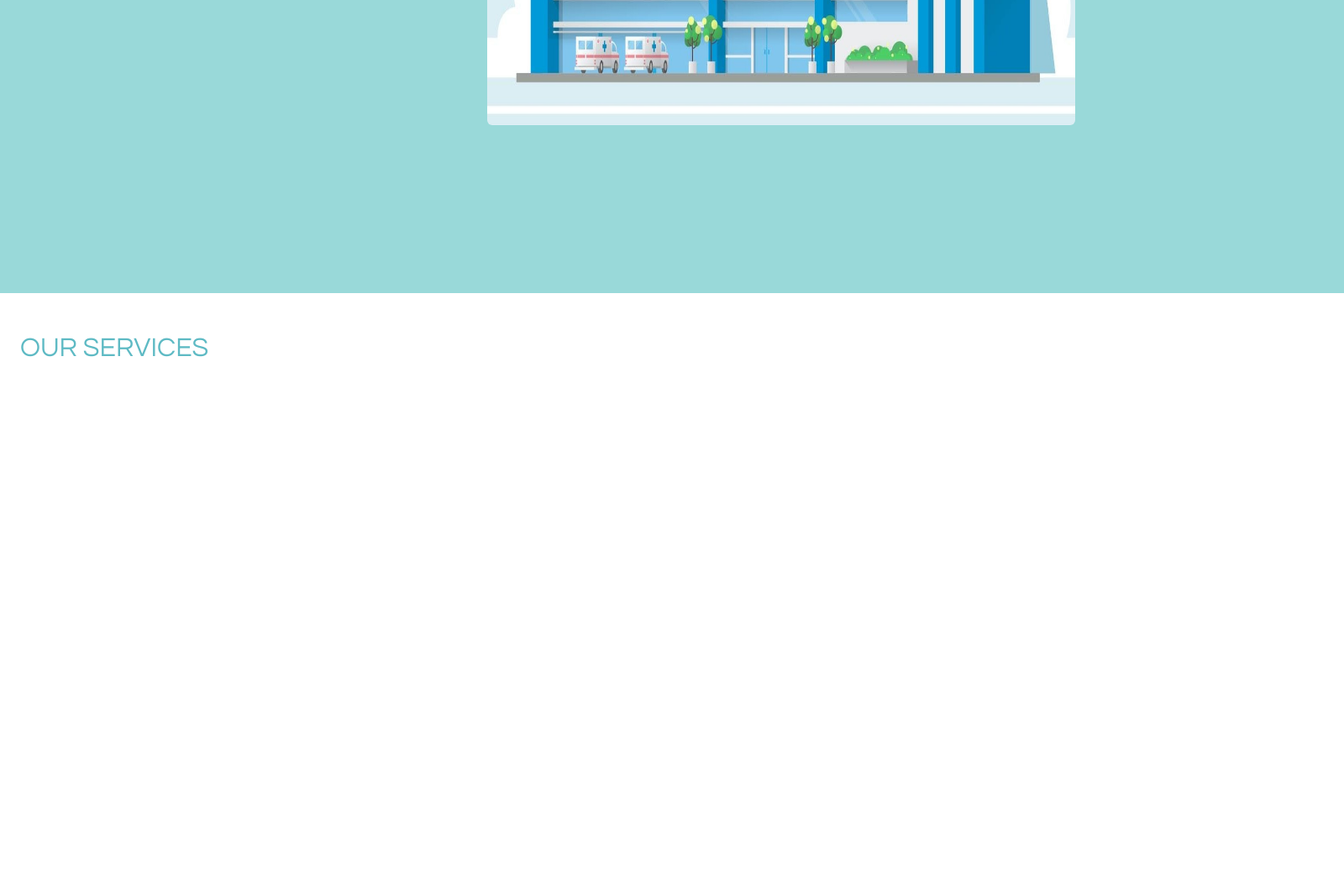
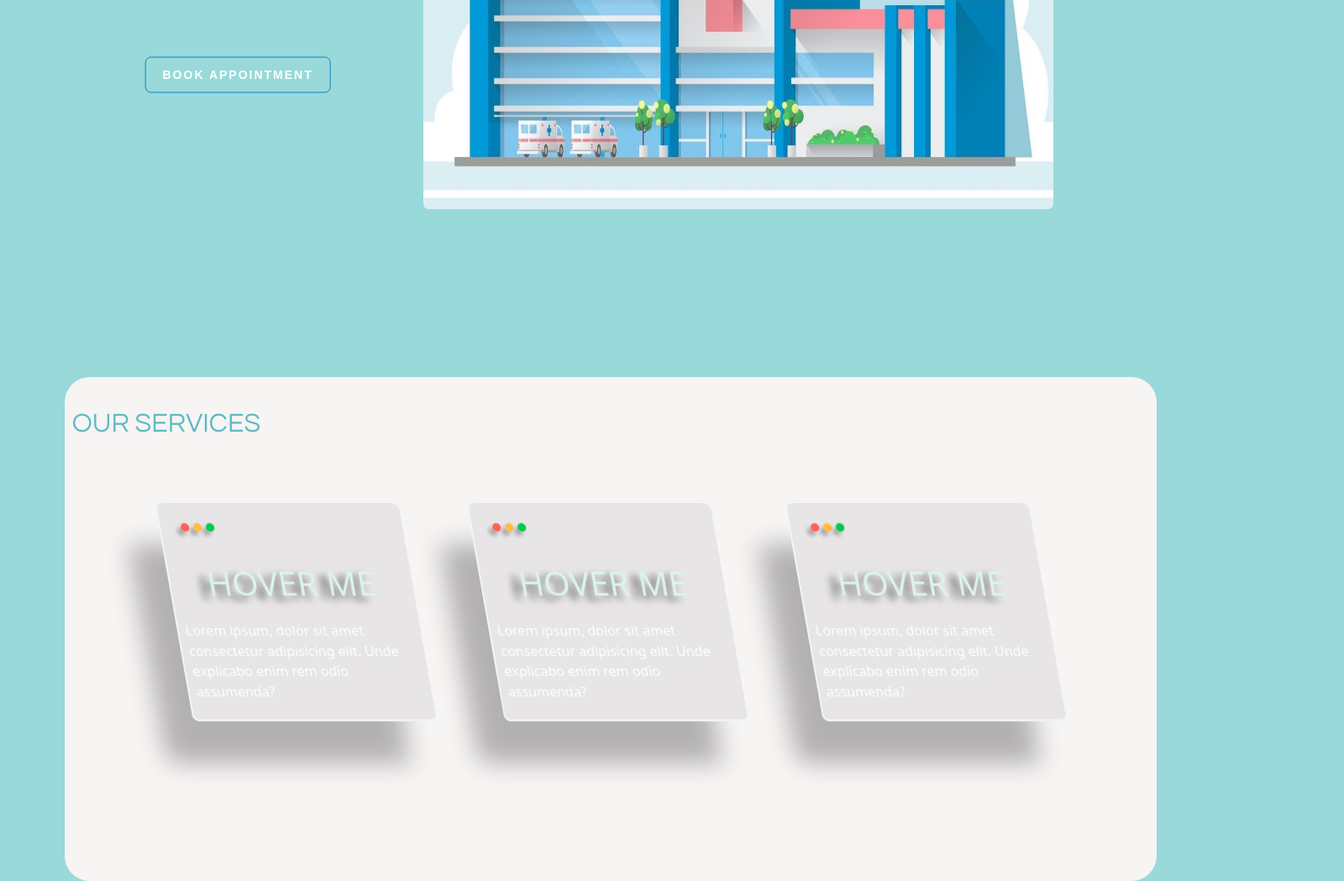
Before and after one commit to nehahaveri/Summer_2023_Project, a plain HTML site: page placebo.html in a window 1280 px wide. Shown: the part 471-1520 px from the top of the page at 84% size, 1600 px wide, since content can reach past the window. Drawn offline with nearby package versions, Linux system fonts and the light colour scheme.

Commit message:
our services update

```diff
--- a/placebo.html
+++ b/placebo.html
@@ -24,6 +24,8 @@
     }
 
     .navbar-logo {
+      position: absolute;
+      left: 10%;
       font-weight: bold;
       font-size: 34px;
     }
@@ -82,7 +84,7 @@
     }
 
     .header {
-  font-size: 100px;
+  font-size: 120px;
   font-family: 'Questrial', sans-serif;
   color: #fff;
   position: absolute;
@@ -97,7 +99,7 @@
   color: #080808;
   position: absolute;
   top: 55%;
-  left: 13%;
+  left: 15%;
   transform: translate(-25%, -50%)
   }
 
@@ -124,11 +126,242 @@
  .spart{
   position: absolute;
   bottom: -90%;
-  height: 700px;
-  width: 1600px;
+  height: 600px;
+  width: 1300px;
   background-color: #fff;
+  left: 6%;
+  border-radius: 30px;
+  background: #f7f4f4;
+  box-shadow: 15px 15px 30px #bebebe,
+               -15px -15px -30px #ffffff;
+
+
+
+
 
  }
+
+ button {
+  position: relative;
+  padding: 10px 20px;
+  border-radius: 7px;
+  border: 1px solid rgb(8, 134, 202);
+  font-size: 14px;
+  text-transform: uppercase;
+  font-weight: 600;
+  letter-spacing: 2px;
+  background: transparent;
+  color: #fff;
+  overflow: hidden;
+  box-shadow: 0 0 0 0 transparent;
+  -webkit-transition: all 0.2s ease-in;
+  -moz-transition: all 0.2s ease-in;
+  transition: all 0.2s ease-in;
+}
+
+button:hover {
+  background: rgb(6, 153, 207);
+  box-shadow: 0 0 30px 5px rgba(6, 153, 206, 0.815);
+  -webkit-transition: all 0.2s ease-out;
+  -moz-transition: all 0.2s ease-out;
+  transition: all 0.2s ease-out;
+}
+
+button:hover::before {
+  -webkit-animation: sh02 0.5s 0s linear;
+  -moz-animation: sh02 0.5s 0s linear;
+  animation: sh02 0.5s 0s linear;
+}
+
+button::before {
+  content: '';
+  display: block;
+  width: 0px;
+  height: 86%;
+  position: absolute;
+  top: 7%;
+  left: 0%;
+  opacity: 0;
+  background: #fff;
+  box-shadow: 0 0 50px 30px #fff;
+  -webkit-transform: skewX(-20deg);
+  -moz-transform: skewX(-20deg);
+  -ms-transform: skewX(-20deg);
+  -o-transform: skewX(-20deg);
+  transform: skewX(-20deg);
+}
+
+@keyframes sh02 {
+  from {
+    opacity: 0;
+    left: 0%;
+  }
+
+  50% {
+    opacity: 1;
+  }
+
+  to {
+    opacity: 0;
+    left: 100%;
+  }
+}
+
+button:active {
+  box-shadow: 0 0 0 0 transparent;
+  -webkit-transition: box-shadow 0.2s ease-in;
+  -moz-transition: box-shadow 0.2s ease-in;
+  transition: box-shadow 0.2s ease-in;
+}
+
+.bu{
+  position: absolute;
+  top: 70%;
+  left: 17.8%;
+  transform: translate(-25%, -50%)
+
+}
+
+.card1 {
+  width: 12rem;
+  cursor: pointer;
+}
+
+.content {
+  text-align: center;
+  position: relative;
+  transition: all 2.25s;
+  background-color: rgb(127, 204, 240);
+  padding: 5em;
+  transform-style: preserve-3d;
+}
+
+.card1:hover .content {
+  transform: rotateY(0.5turn);
+}
+
+.front,
+.back {
+  position: absolute;
+  top: 0;
+  left: 0;
+  bottom: 0;
+  right: 0;
+  padding: 2em;
+  transform-style: preserve-3d;
+  backface-visibility: hidden;
+}
+
+.title {
+  transform: translateZ(5rem);
+  font-size: 2rem;
+}
+
+.subtitle {
+  transform: translateZ(2rem);
+}
+
+.back {
+  transform: rotateY(0.5turn);
+  background-color: #009bff;
+}
+
+.description {
+  transform: translateZ(3rem);
+}
+
+.card1 {
+  width: 290px;
+  height: 260px;
+  padding: 0.5rem;
+  background: rgba(198, 198, 198, 0.34);
+  border-radius: 8px;
+  backdrop-filter: blur(5px);
+  border-bottom: 3px solid rgba(255, 255, 255, 0.440);
+  border-left: 2px  rgba(255, 255, 255, 0.545) outset;
+  box-shadow: -40px 50px 30px rgba(0, 0, 0, 0.280);
+  transform: skewX(10deg);
+  transition: .4s;
+  overflow: hidden;
+  color: white;
+}
+
+.card1:hover {
+  height: 390px;
+  transform: skew(0deg);
+}
+
+.align {
+  padding: 1rem;
+  display: flex;
+  flex-direction: row;
+  gap: 5px;
+  align-self: flex-start;
+}
+
+.red {
+  width: 10px;
+  height: 10px;
+  border-radius: 50%;
+  background-color: #ff605c;
+  box-shadow: -5px 5px 5px rgba(0, 0, 0, 0.280);
+}
+
+.yellow {
+  width: 10px;
+  height: 10px;
+  border-radius: 50%;
+  background-color: #ffbd44;
+  box-shadow: -5px 5px 5px rgba(0, 0, 0, 0.280);
+}
+
+.green {
+  width: 10px;
+  height: 10px;
+  border-radius: 50%;
+  background-color: #00ca4e;
+  box-shadow: -5px 5px 5px rgba(0, 0, 0, 0.280);
+}
+
+.card1 h1 {
+  text-align: center;
+  margin: 1.3rem;
+  color: rgb(218, 244, 237);
+  text-shadow: -10px 5px 10px rgba(0, 0, 0, 0.573);
+}
+
+.carr {
+  position: absolute;
+  top: 25%;
+  left: 10%;
+}
+.carr2 {
+  position: absolute;
+  top: 25%;
+  right: 10%;
+}
+
+.carr1 {
+  position: absolute;
+  top: 25%;
+  left: 38.57%;
+}
+
+.rounded {
+  position: absolute;
+  bottom: 10%;
+  right: 2%;
+
+}
+
+
+
+
+
+
+
+
+
 
 
 
@@ -140,7 +373,7 @@
 
   <div id="app">
     <div class="navbar">
-      <img src="logo.png" class="img-thumbnail" alt="." width="100" height="100">
+      <img src="logo.png" class="img-thumbnail" alt="." width="120" height="120">
       <div class="navbar-logo">Placebo+</div>
 
 
@@ -178,17 +411,70 @@
       </div>
 
 
-       <img src="hos.jpeg" class="rounded float-end" alt="." width="700" height="500">
+       <img src="hos.jpeg" class="rounded" position="absolute" width="750" height="500">
 
 
     <div class="h2">
     Get and store all the details now!
+
+     </div>
+     <div class="bu">
+     <button>
+      Book Appointment
+     </button>
      </div>
   </div>
     <div class="spart">
       <div class="he">
    <h2> OUR SERVICES</h2>
+
+
       </div>
+      <div class="carr">
+      <div class="card1">
+        <div class="align">
+            <span class="red"></span>
+            <span class="yellow"></span>
+            <span class="green"></span>
+        </div>
+
+        <h1>HOVER ME</h1>
+        <p>
+            Lorem ipsum, dolor sit amet consectetur adipisicing elit. Unde explicabo enim rem odio assumenda?
+        </p>
+    </div>
+    </div>
+
+    <div class="carr2">
+      <div class="card1">
+        <div class="align">
+            <span class="red"></span>
+            <span class="yellow"></span>
+            <span class="green"></span>
+        </div>
+
+        <h1>HOVER ME</h1>
+        <p>
+            Lorem ipsum, dolor sit amet consectetur adipisicing elit. Unde explicabo enim rem odio assumenda?
+        </p>
+    </div>
+    </div>
+
+    <div class="carr1">
+      <div class="card1">
+        <div class="align">
+            <span class="red"></span>
+            <span class="yellow"></span>
+            <span class="green"></span>
+        </div>
+
+        <h1>HOVER ME</h1>
+        <p>
+            Lorem ipsum, dolor sit amet consectetur adipisicing elit. Unde explicabo enim rem odio assumenda?
+        </p>
+    </div>
+    </div>
+
      </div>
 
 
```
